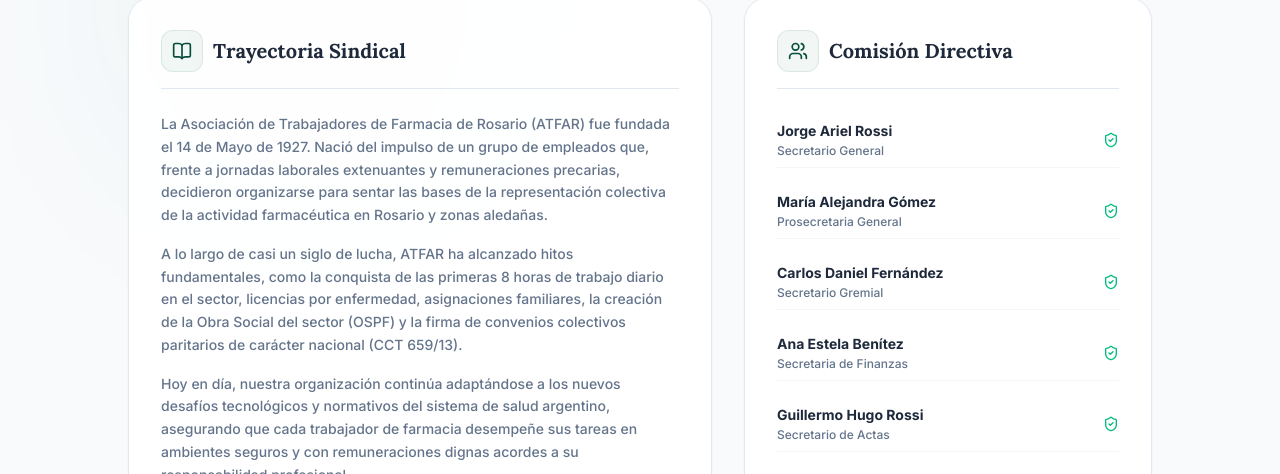
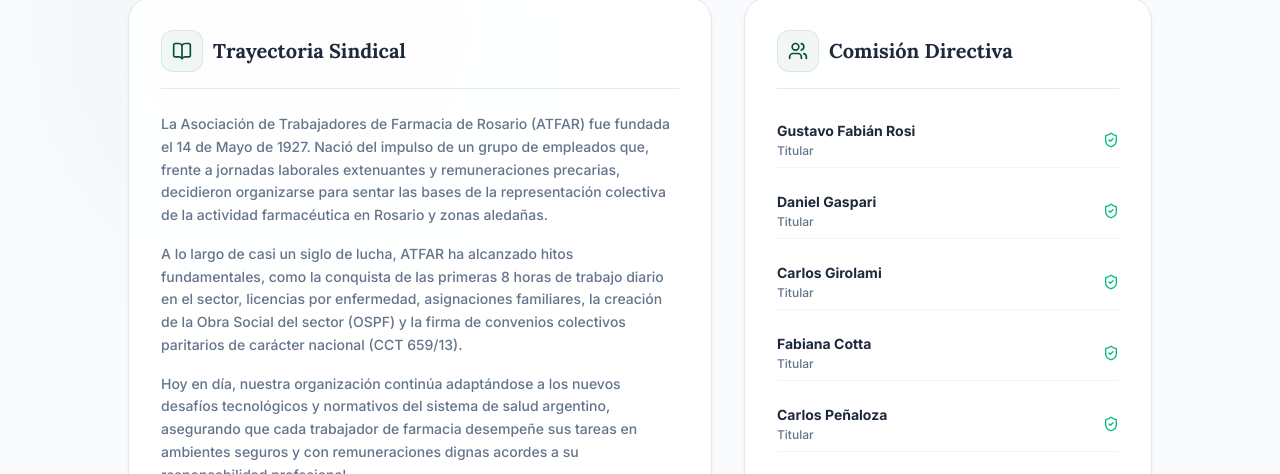
Before and after one commit to Jpborello/ATFAR, a Next.js app: page /institucional in a window 1280 px wide. Shown: the part 326-800 px from the top of the page. Built offline with nearby package versions, Linux system fonts and the light colour scheme; no server answers.

Commit message:
Actualizar lista de titulares en la seccion institucional

```diff
--- a/src/app/(public)/institucional/page.tsx
+++ b/src/app/(public)/institucional/page.tsx
@@ -4,12 +4,15 @@
 
 export default function InstitucionalPage() {
   const comision = [
-    { name: 'Jorge Ariel Rossi', role: 'Secretario General' },
-    { name: 'María Alejandra Gómez', role: 'Prosecretaria General' },
-    { name: 'Carlos Daniel Fernández', role: 'Secretario Gremial' },
-    { name: 'Ana Estela Benítez', role: 'Secretaria de Finanzas' },
-    { name: 'Guillermo Hugo Rossi', role: 'Secretario de Actas' },
-    { name: 'Patricia Mabel Díaz', role: 'Secretaria de Acción Social y Turismo' },
+    { name: 'Gustavo Fabián Rosi', role: 'Titular' },
+    { name: 'Daniel Gaspari', role: 'Titular' },
+    { name: 'Carlos Girolami', role: 'Titular' },
+    { name: 'Fabiana Cotta', role: 'Titular' },
+    { name: 'Carlos Peñaloza', role: 'Titular' },
+    { name: 'Silvina Benítez', role: 'Titular' },
+    { name: 'Sergio Segarra', role: 'Titular' },
+    { name: 'Ramiro Godoy', role: 'Titular' },
+    { name: 'Dante Mihaljevic', role: 'Titular' },
   ];
 
   return (
```
